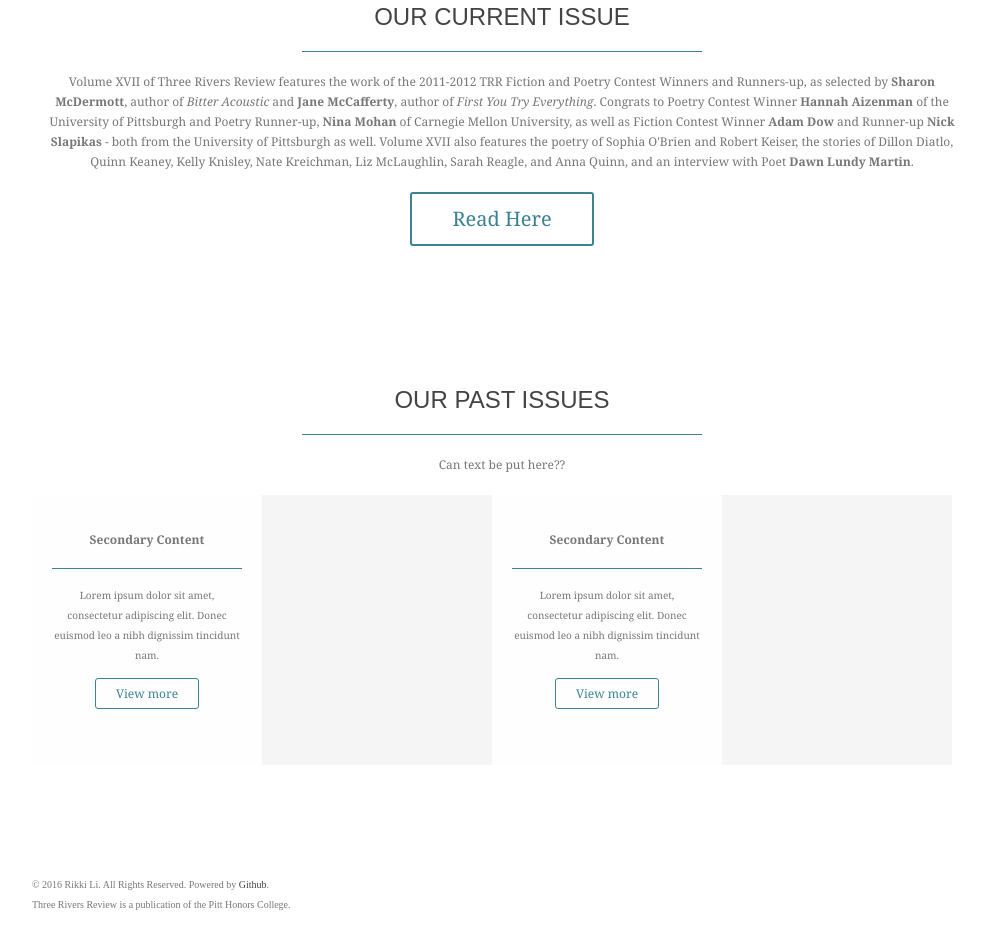
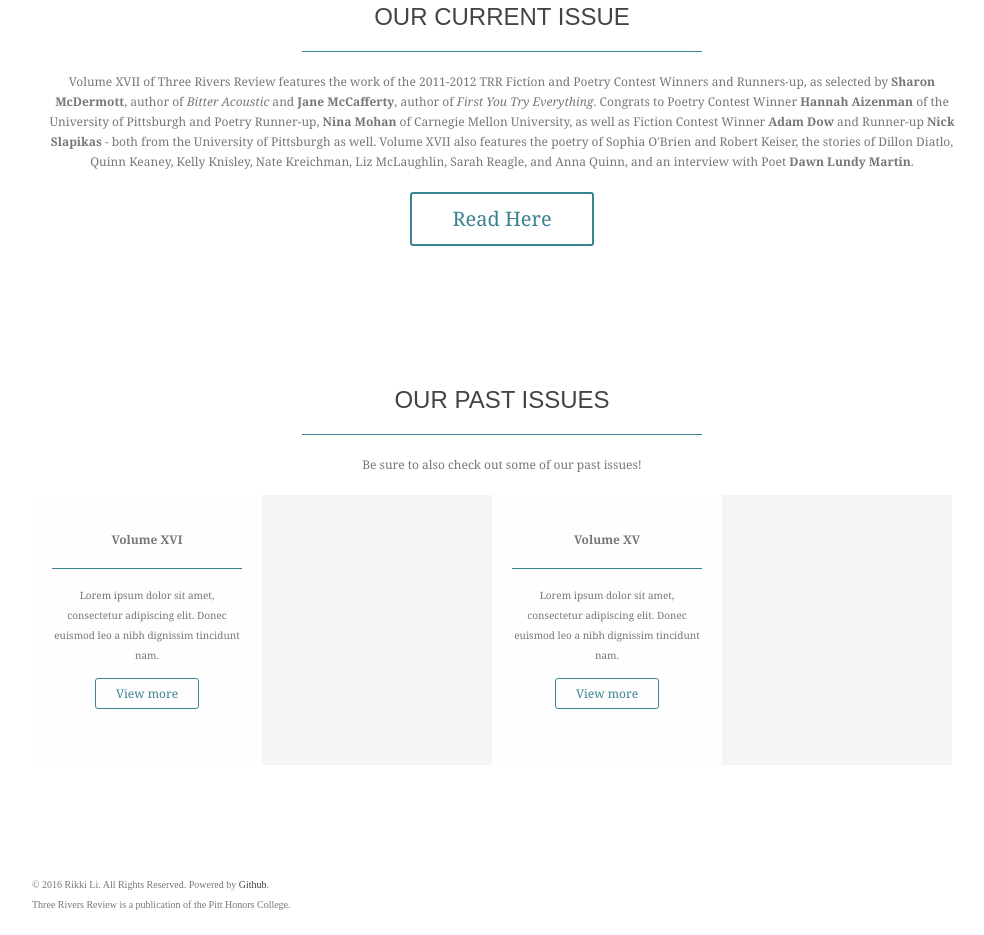
Before and after one commit to ryli0309/ryli0309.github.io, a plain HTML site: page index.html in a window 1280 px wide. Shown: the part 1044-1979 px from the top of the page, without its empty margins (138-1122 px from the left). Drawn offline with Linux system fonts and the light colour scheme; a web font is replaced by a local one.

Commit message:
Update index.html

```diff
--- a/index.html
+++ b/index.html
@@ -66,17 +66,17 @@ With the stories and poems published here, <i>Three Rivers Review</i> has become
 <div id="past-issues">
 	<div class="wrapper">
 		<h3>OUR PAST ISSUES</h3>
-		<p>Can text be put here??</p>
+		<p>Be sure to also check out some of our past issues!</p>
 		<article style="background-image: url('images/article-image-1.jpg');">
 			<div class="overlay">
-				<h4>Secondary Content</h4>
+				<h4>Volume XVI</h4>
 				<p><small>Lorem ipsum dolor sit amet, consectetur adipiscing elit. Donec euismod leo a nibh dignissim tincidunt nam.</small></p>
 				<a href="#" class="more-link">View more</a>
 			</div>
 		</article>
 		<article style="background-image: url('images/article-image-2.jpg');">
 			<div class="overlay">
-				<h4>Secondary Content</h4>
+				<h4>Volume XV</h4>
 				<p><small>Lorem ipsum dolor sit amet, consectetur adipiscing elit. Donec euismod leo a nibh dignissim tincidunt nam.</small></p>
 				<a href="#" class="more-link">View more</a>
 			</div>
```
